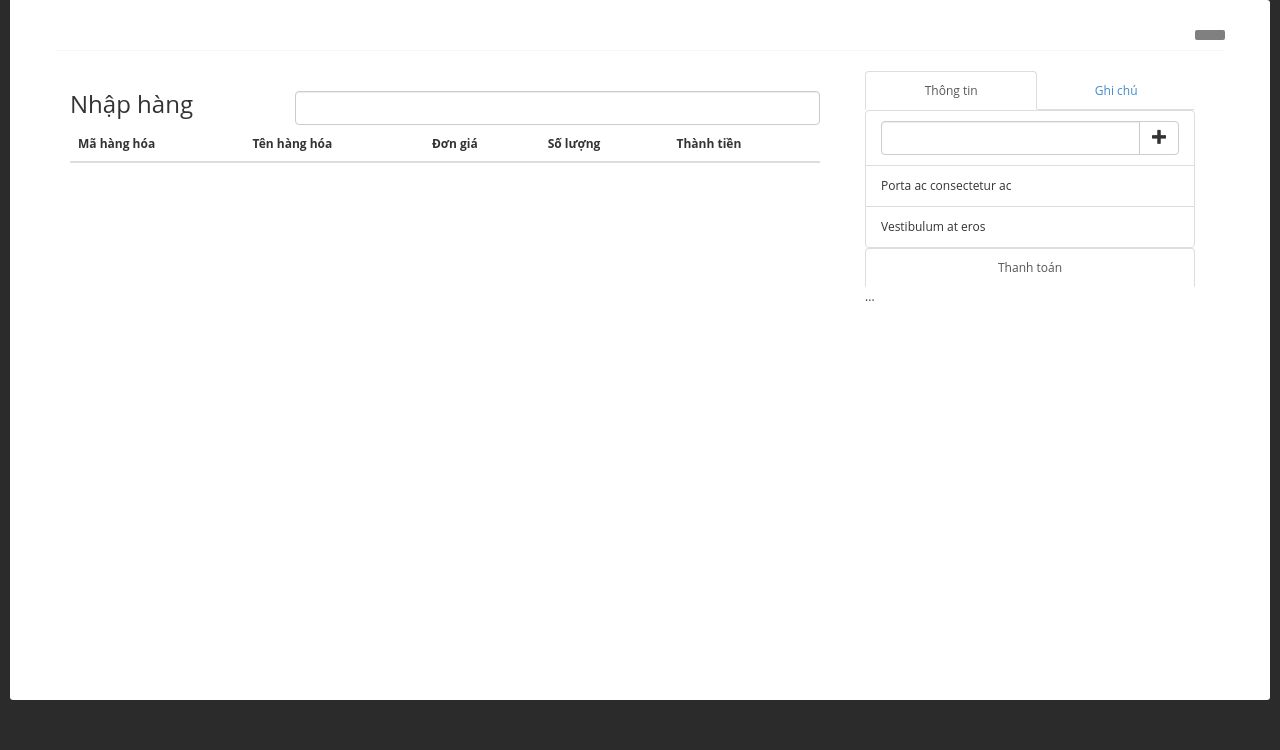
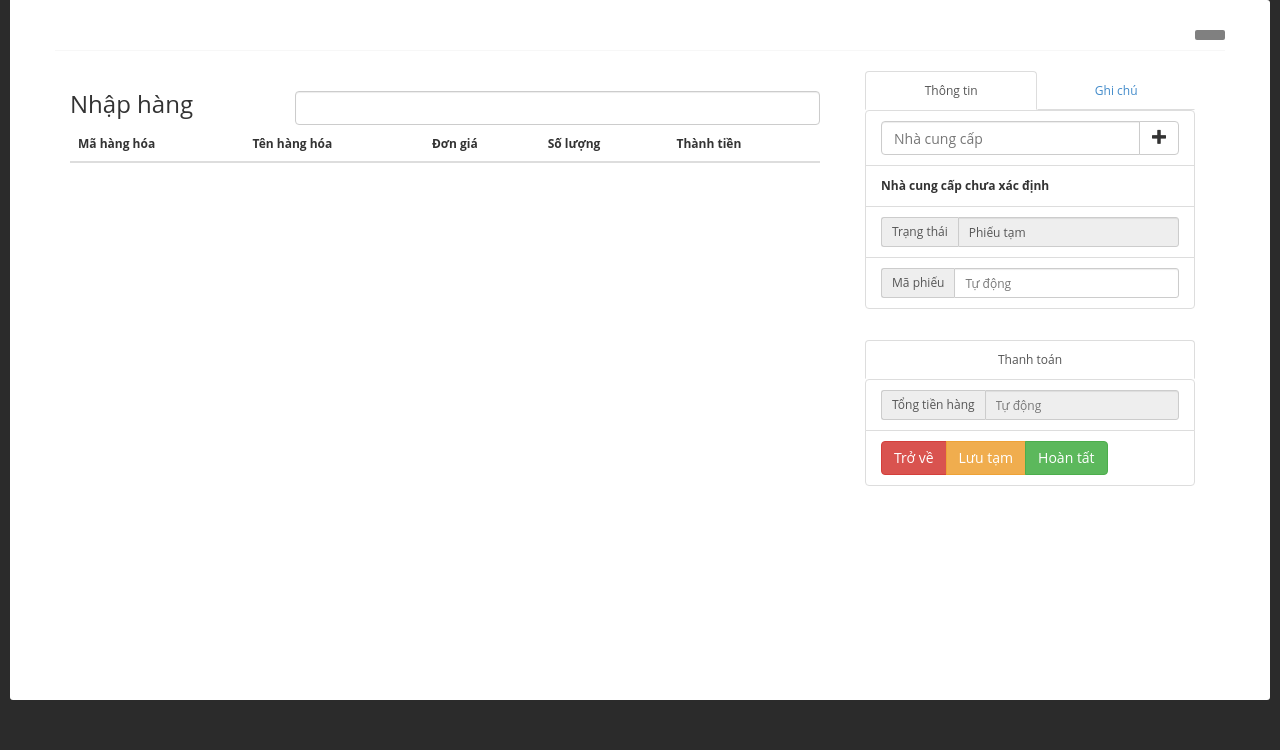
Before and after one commit to CaoLP/ql, a CakePHP app: the page made by app/View/InoutWarehouses/admin_form.ctp in a window 1280 px wide. Shown: the part 50-800 px from the top of the page. Run offline with PHP 8.4 and a stand-in for CakePHP, Linux system fonts and the light colour scheme; the template is opened without the code that fills it, so the values that code supplies are empty; some libraries are stand-ins or nearby versions; some web fonts are replaced.

Commit message:
inventory

```diff
--- a/app/Controller/ProductsController.php
+++ b/app/Controller/ProductsController.php
@@ -22,10 +22,11 @@ class ProductsController extends AppController {
  *
  * @return void
  */
-	public function admin_index($cat_id=null) {
+	public function admin_index($input=null) {
 		$this->Product->recursive = 0;
 		if($this->request->isAjax()){
-			$this->set('products', $this->Product->find('list',array('conditions'=>array('category_id'=>$cat_id))));
+			$products = $this->Product->filter($input);
+			$this->set(compact('products'));
 			$this->layout = 'ajax';
 			$this->view = 'admin_ajax_pro';
 		}else{
--- a/app/View/InoutWarehouses/admin_form.ctp
+++ b/app/View/InoutWarehouses/admin_form.ctp
@@ -40,23 +40,36 @@ echo $this->Form->create('InoutWarehouse', array('class' => 'form-horizontal'));
                     </ul>
 
                     <!-- Tab panes -->
-                    <div class="tab-content">
+                    <div class="tab-content content-1">
                         <div class="tab-pane fade in active" id="info">
                             <ul class="list-group no-margin">
                                 <li class="list-group-item">
                                     <div class="input-group">
-                                        <input type="text" class="form-control">
+                                        <input type="text" class="form-control" placeholder="Nhà cung cấp">
                                   <span class="input-group-btn">
                                     <a class="btn btn-default" type="button" data-original-title=""><i class="icon-plus"></i></a>
                                   </span>
                                     </div>
                                 </li>
-                                <li class="list-group-item">Porta ac consectetur ac</li>
-                                <li class="list-group-item">Vestibulum at eros</li>
+                                <li class="list-group-item"><strong>Nhà cung cấp chưa xác định</strong></li>
+                                <li class="list-group-item">
+									<div class="input-group input-group-sm">
+										<span class="input-group-addon">Trạng thái</span>
+										<input type="text" class="form-control" value="Phiếu tạm" disabled="disabled">
+									</div>
+								</li>
+                                <li class="list-group-item">
+									<div class="input-group input-group-sm">
+										<span class="input-group-addon">Mã phiếu</span>
+										<input type="text" class="form-control" placeholder="Tự động">
+									</div>
+								</li>
                             </ul>
 
                         </div>
-                        <div class="tab-pane fade" id="note">...</div>
+                        <div class="tab-pane fade" id="note">
+							<textarea class="form-control" rows="8" placeholder="Ghi chú"></textarea>
+                        </div>
                     </div>
                 </div>
                 <div class="col-md-12">
@@ -67,7 +80,23 @@ echo $this->Form->create('InoutWarehouse', array('class' => 'form-horizontal'));
 
                     <!-- Tab panes -->
                     <div class="tab-content">
-                        <div class="tab-pane fade in active" id="sell">...</div>
+                        <div class="tab-pane fade in active" id="sell">
+							<ul class="list-group no-margin">
+								<li class="list-group-item">
+									<div class="input-group input-group-sm">
+										<span class="input-group-addon">Tổng tiền hàng</span>
+										<input type="text" class="form-control" placeholder="Tự động" disabled="disabled">
+									</div>
+								</li>
+								<li class="list-group-item">
+									<div class="btn-group">
+									<a class="btn btn-danger" onclick="history.back()">Trở về</a>
+									<a class="btn btn-warning" id="temp-save">Lưu tạm</a>
+									<a class="btn btn-success" id="save">Hoàn tất</a>
+									</div>
+								</li>
+							</ul>
+                        </div>
                     </div>
                 </div>
             </div>
--- a/app/webroot/css/main.css
+++ b/app/webroot/css/main.css
@@ -2934,3 +2934,6 @@ form input[type=checkbox]{
     right: 8px;
     cursor: pointer;
 }
+.content-1{
+    min-height: 230px;
+}
```
Also changed, not shown: app/Model/Product.php (+8 -0 lines).
